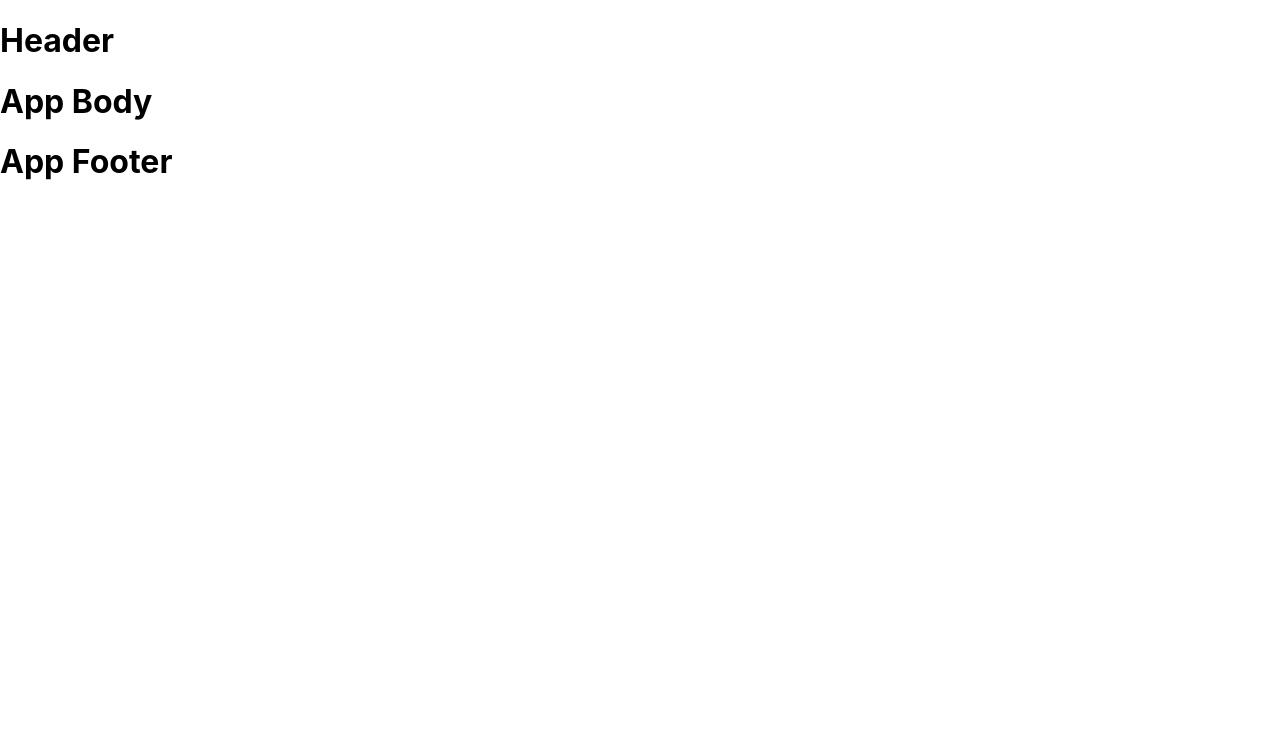
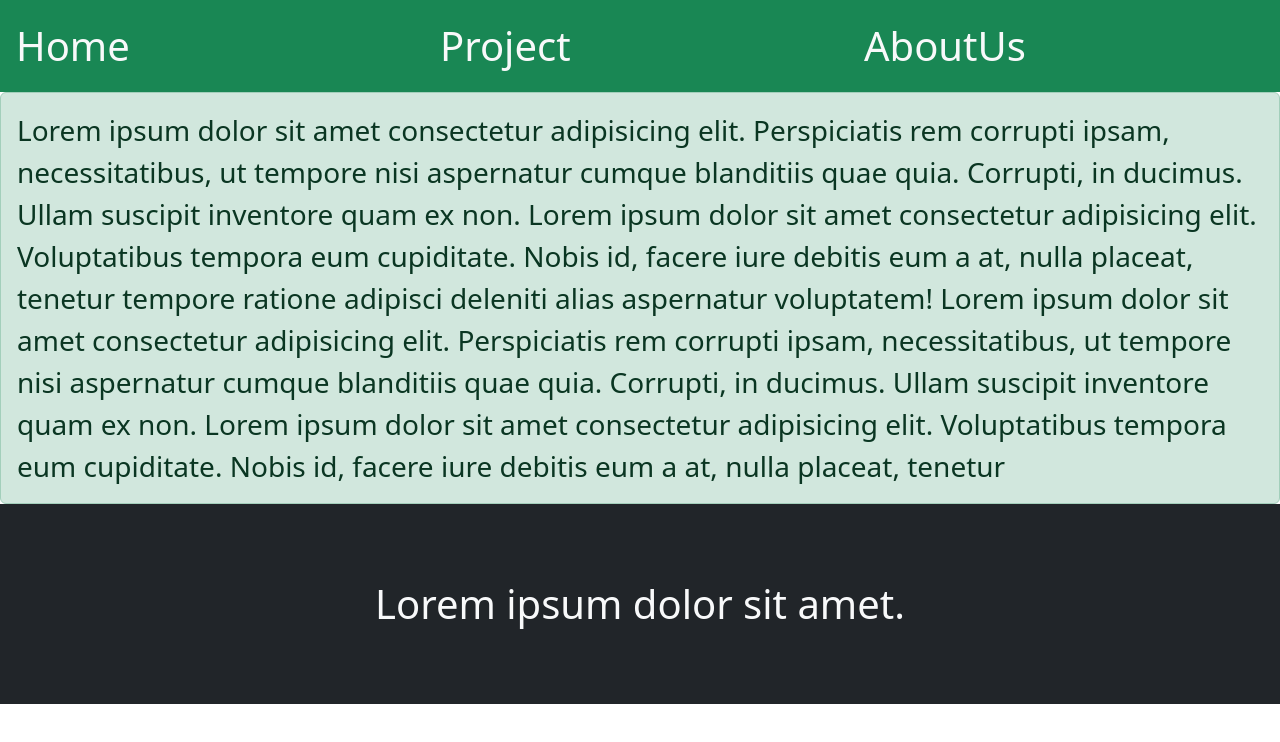
Before and after one commit to Dhananjaybhagwat0028/third-react-app, a React (Create React App) app in the folder react-third-app/: page / in a window 1280 px wide. Shown: the top 742 px of the page. Built offline with nearby package versions, Linux system fonts and the light colour scheme.

Commit message:
updated function app

```diff
--- /dev/null
+++ b/package.json
@@ -0,0 +1,5 @@
+{
+  "dependencies": {
+    "bootstrap": "^5.3.0"
+  }
+}
--- a/react-third-app/src/App.js
+++ b/react-third-app/src/App.js
@@ -12,9 +12,11 @@
 // User Defined Tag: <AppHeader />
 function AppHeader() {
   return (
-    <>
-      <h1>Header</h1>
-    </>
+    <div className="row bg-success text-light p-3 fs-1">
+      <div className="col">Home</div>
+      <div className="col">Project</div>
+      <div className="col">AboutUs</div>
+    </div>
   );
 }
 
@@ -22,7 +24,20 @@
 function AppBody() {
   return (
     <>
-      <h1>App Body</h1>
+      <div className="alert alert-success fs-3 mb-0">
+        Lorem ipsum dolor sit amet consectetur adipisicing elit. Perspiciatis
+        rem corrupti ipsam, necessitatibus, ut tempore nisi aspernatur cumque
+        blanditiis quae quia. Corrupti, in ducimus. Ullam suscipit inventore
+        quam ex non. Lorem ipsum dolor sit amet consectetur adipisicing elit.
+        Voluptatibus tempora eum cupiditate. Nobis id, facere iure debitis eum a
+        at, nulla placeat, tenetur tempore ratione adipisci deleniti alias
+        aspernatur voluptatem! Lorem ipsum dolor sit amet consectetur
+        adipisicing elit. Perspiciatis rem corrupti ipsam, necessitatibus, ut
+        tempore nisi aspernatur cumque blanditiis quae quia. Corrupti, in
+        ducimus. Ullam suscipit inventore quam ex non. Lorem ipsum dolor sit
+        amet consectetur adipisicing elit. Voluptatibus tempora eum cupiditate.
+        Nobis id, facere iure debitis eum a at, nulla placeat, tenetur
+      </div>
     </>
   );
 }
@@ -31,7 +46,11 @@
 function AppFooter() {
   return (
     <>
-      <h1>App Footer</h1>
+      <div
+        className="bg-dark text-light fs-1 d-flex justify-content-center align-items-center"
+        style={{ height: "200px" }}>
+        Lorem ipsum dolor sit amet.
+      </div>
     </>
   );
 }
--- a/react-third-app/src/index.js
+++ b/react-third-app/src/index.js
@@ -3,7 +3,7 @@
 import './index.css';
 import App from './App';
 import reportWebVitals from './reportWebVitals';
-
+import 'bootstrap/dist/css/bootstrap.css';
 const root = ReactDOM.createRoot(document.getElementById('root'));
 root.render(
   <React.StrictMode>
```
Also changed, not shown: 1 other file (tests, documents, lock files or other folders).
